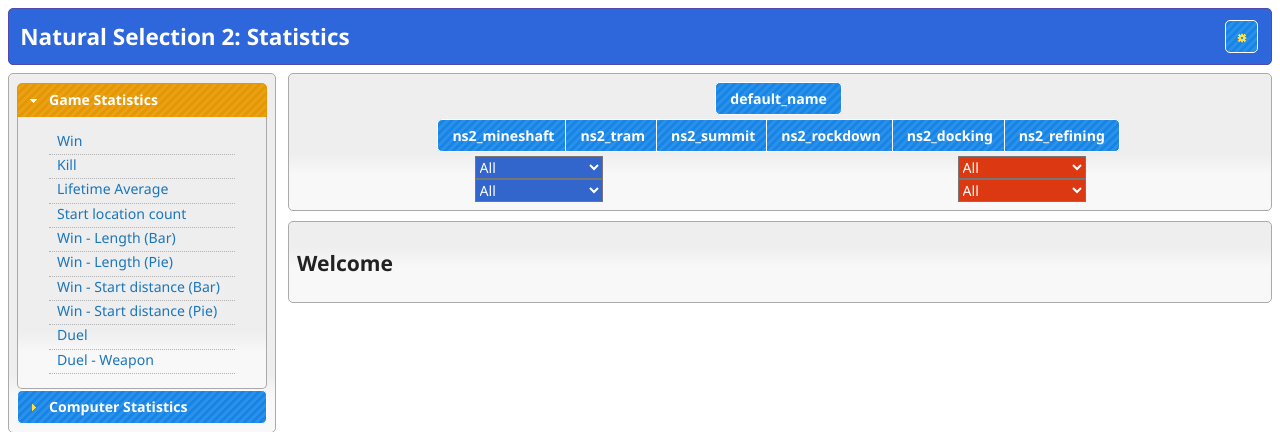
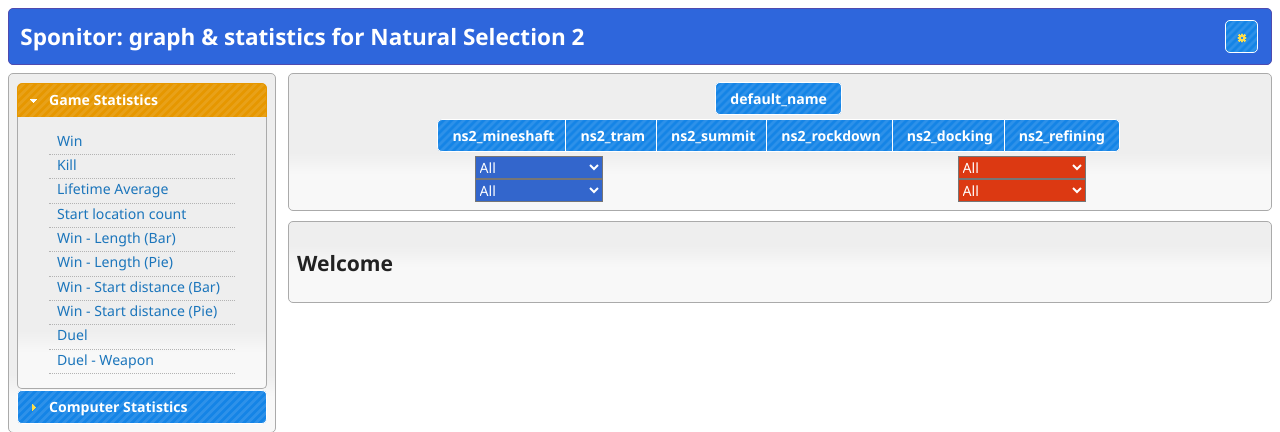
Before and after one commit to unknownworlds/sponitor, a Django app: template Sponitor/stats/templates/webapp.html in a window 1280 px wide. Shown: the top 432 px of the page. Run offline with Django 3.2, Linux system fonts and the light colour scheme; the template is opened without the code that fills it, so the values that code supplies are empty; some libraries are stand-ins or nearby versions.

Commit message:
change name

```diff
--- a/Sponitor/stats/templates/webapp.html
+++ b/Sponitor/stats/templates/webapp.html
@@ -30,7 +30,7 @@
 	<body>
 		<header class="ui-widget-header ui-widget ui-corner-all header-column">
 			<div class="header-left">
-				<h1 >Natural Selection 2: Statistics</h1>
+				<h1>Sponitor: graph & statistics for Natural Selection 2</h1>
 			</div>
 			<div class="header-right">
 				<button id="config-button">Config</button>
```
